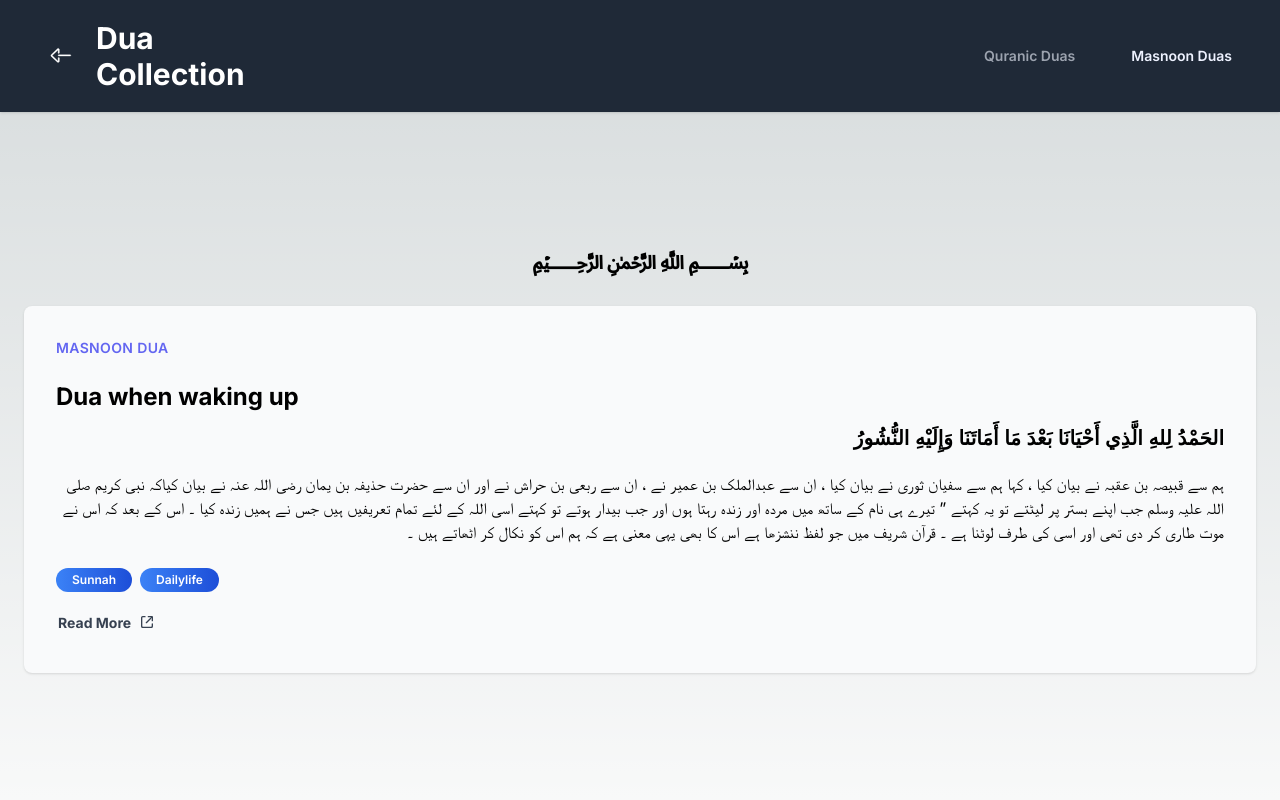
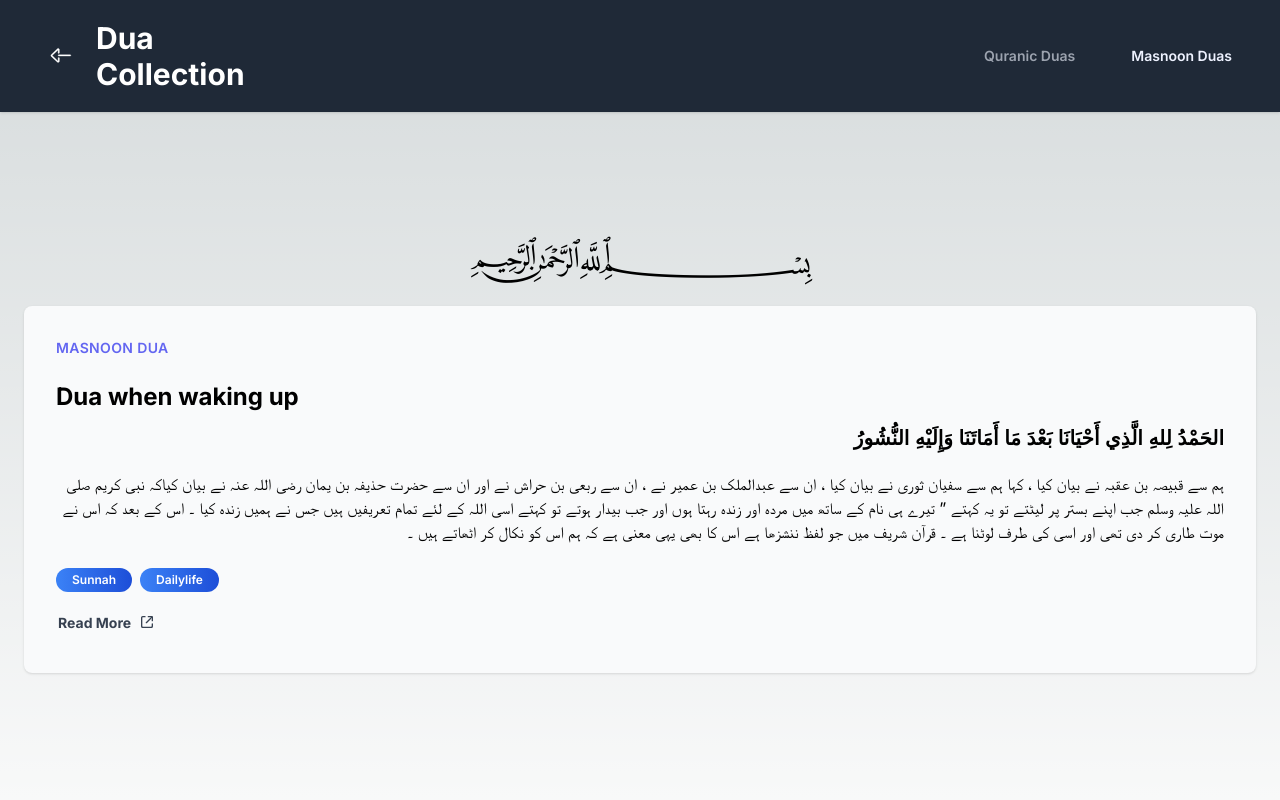
Before and after one commit to segullshairbutt/dua-collections, a Next.js app: page /MasnoonDuas in a window 1280 px wide. Shown: the top 800 px of the page. Built offline with nearby package versions, Linux system fonts and the light colour scheme; a web font is replaced by a local one.

Commit message:
CSS theme was set for dark mode, but UI wasn't configured for dark mode. For now I've removed the CSS

```diff
--- a/src/app/MasnoonDuas/page.tsx
+++ b/src/app/MasnoonDuas/page.tsx
@@ -1,15 +1,17 @@
 import { FC } from "react";
+import { Amiri } from "next/font/google";
 
 import Dua from "components/Dua";
 
 import Duas from "./duas.json";
-import BackButton from "components/BackButton";
 
+
+const arabic_font = Amiri({ weight: "400", subsets: ["arabic"] })
 const MasnoonDuas: FC = () => {
   return (
     <div className="relative overflow-hidden pt-16 pb-32 space-y-24 min-h-[calc(100vh_-_156px)]">
       <section className="my-8 sm:my-10 grid grid-cols-1 gap-x-8 gap-y-4 p-6 mx-auto md:max-w-7xl">
-        <h1 className="font-bold text-center text-3xl leading-tight">
+        <h1 className={`font-bold text-center text-3xl leading-tight ${arabic_font.className}`}>
           ﷽
         </h1>
         {Duas.map((dua, index) => (
--- a/src/app/QuranDuas/page.tsx
+++ b/src/app/QuranDuas/page.tsx
@@ -1,14 +1,16 @@
 import { FC } from "react";
+import { Amiri } from "next/font/google";
 
 import Dua from "components/Dua";
 
 import Duas from "./duas.json";
 
+const arabic_font = Amiri({ weight: "400", subsets: ["arabic"] })
 const QuranDuas: FC = () => {
   return (
     <div className="relative overflow-hidden pt-16 pb-32 space-y-24 min-h-[calc(100vh_-_156px)]">
       <section className="my-8 sm:my-10 grid grid-cols-1 gap-x-8 gap-y-4 p-6 mx-auto md:max-w-7xl">
-        <h1 className="font-bold text-center text-3xl leading-tight">
+        <h1 className={`font-bold text-center text-3xl leading-tight ${arabic_font.className}`}>
           ﷽
         </h1>
         {Duas.map((dua, index) => (
--- a/src/app/components/Dua.tsx
+++ b/src/app/components/Dua.tsx
@@ -15,7 +15,7 @@ const arabic_font = Amiri_Quran({ weight: "400", subsets: ["arabic"] })
 const Dua = ({ category, content, referenceLink, tags, title, translation }: DuaCardProps) => {
     return (
         <div className="flex flex-col justify-center">
-            <div className="flex flex-col h-full bg-card dark:bg-card-dark shadow justify-between rounded-lg pb-8 p-6 xl:p-8 mt-3 bg-gray-50">
+            <div className="flex flex-col h-full bg-card shadow justify-between rounded-lg pb-8 p-6 xl:p-8 mt-3 bg-gray-50">
                 <div>
                     <div className="uppercase tracking-wide text-sm text-indigo-500 font-semibold">
                         {category}
--- a/src/app/styles/globals.css
+++ b/src/app/styles/globals.css
@@ -8,13 +8,13 @@
   --background-end-rgb: 255, 255, 255;
 }
 
-@media (prefers-color-scheme: dark) {
+/* @media (prefers-color-scheme: dark) {
   :root {
     --foreground-rgb: 255, 255, 255;
     --background-start-rgb: 0, 0, 0;
     --background-end-rgb: 0, 0, 0;
   }
-}
+} */
 
 body {
   color: rgb(var(--foreground-rgb));
```
